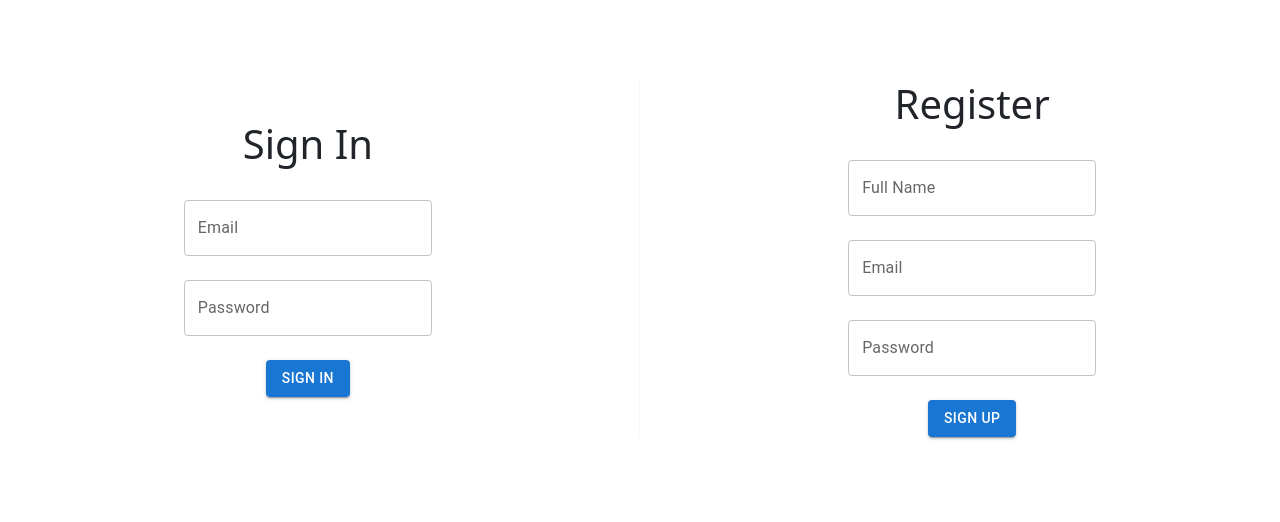
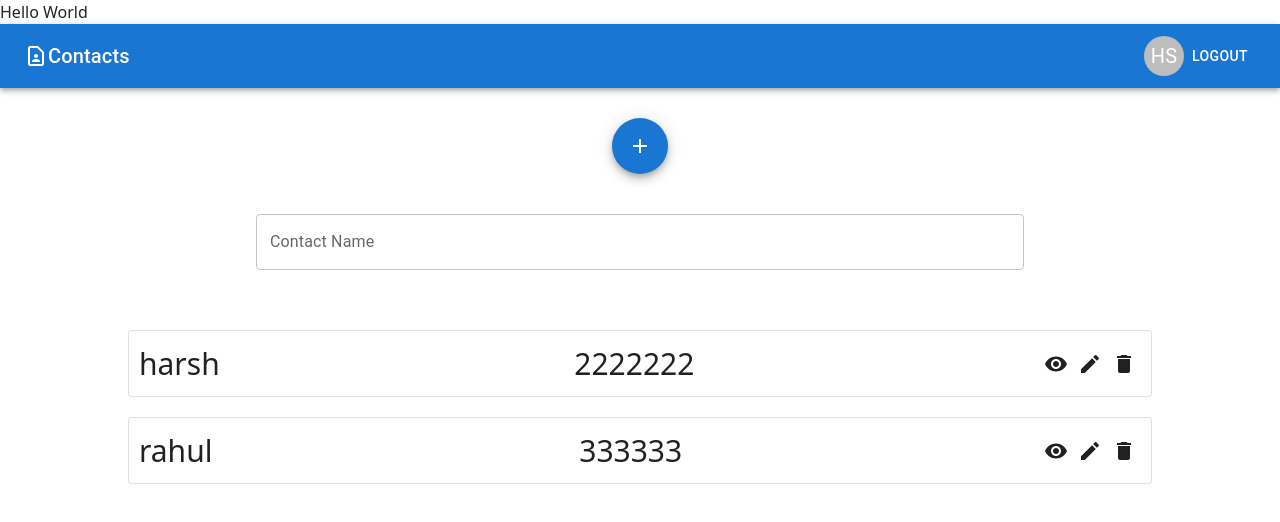
Before and after one commit to Rahulk990/TP_Client, a React (Create React App) app: page / in a window 1280 px wide. Shown: the top 522 px of the page. Built offline with nearby package versions, Linux system fonts and the light colour scheme; no server answers.

Commit message:
Added contact list component on contact page

```diff
--- a/package.json
+++ b/package.json
@@ -10,11 +10,9 @@
     "@testing-library/jest-dom": "^5.16.1",
     "@testing-library/react": "^12.1.2",
     "@testing-library/user-event": "^13.5.0",
-<<<<<<< HEAD
+    "axios": "^0.25.0",
     "bcryptjs": "^2.4.3",
-=======
     "bootstrap": "^5.1.3",
->>>>>>> a5d6d35981486e893ab76663162da32c02439a7d
     "react": "^17.0.2",
     "react-dom": "^17.0.2",
     "react-scripts": "5.0.0",
--- a/src/App.js
+++ b/src/App.js
@@ -1,18 +1,32 @@
-import { createContext, useState } from "react";
+import {useState, useEffect } from "react";
 import "./App.css";
 import { ContactsPage } from "./Contacts";
 import { LoginPage } from "./Login";
-
-export const AuthContext = createContext();
+import 'bootstrap/dist/css/bootstrap.min.css';
 
 function App() {
+  const [userDetails, setUserDetails] = useState(null);
   const existingTokens = localStorage.getItem("authToken");
   const [authTokens, setAuthTokens] = useState(existingTokens);
+  useEffect(() => {
+    console.log('Something');
+    fetch("http://localhost:8080/status")
+      .then((res) => res.text())
+      .then((data) => {
+        console.log(data);
+      });
+
+    console.log(localStorage.getItem("sessionToken"));
+    setAuthTokens(localStorage.getItem("sessionToken"));
+  }, []);
+
+  // const authTokens = localStorage.getItem("sessionToken");
 
   return (
-    <AuthContext.Provider value={{ authTokens, setAuthTokens }}>
-      {authTokens ? <ContactsPage /> : <LoginPage />}
-    </AuthContext.Provider>
+    <div>
+      Hello World
+      {authTokens ? <LoginPage /> : <ContactsPage userDetails={userDetails} setAuthTokens={setAuthTokens}/>}
+    </div>
   );
 }
 
--- a/src/Components/AddContact/AddContact.js
+++ b/src/Components/AddContact/AddContact.js
@@ -1,7 +1,7 @@
 import { Fab } from '@mui/material'
 import React from 'react'
 import AddIcon from '@mui/icons-material/Add';
-import AddContactDialog from './AddContactDialog';
+import ContactDialog from '../ContactDialog/ContactDialog';
 function AddContact() {
     const [open, setOpen] = React.useState(false);
     const handleAddContactClick = () => {
@@ -15,7 +15,7 @@ function AddContact() {
             <Fab color="primary" aria-label="add" onClick={handleAddContactClick}>
                 <AddIcon />
             </Fab>
-            <AddContactDialog open={open} handleClose={handleClose}/>
+            <ContactDialog open={open} handleClose={handleClose} editMode={false}/>
         </div>
     )
 }
--- a/src/Components/AddContact/AddContactDialog.js
+++ /dev/null
@@ -1,36 +0,0 @@
-import { SubtitlesOutlined } from '@mui/icons-material'
-import { Dialog, DialogTitle, TextField } from '@mui/material'
-import React from 'react'
-
-function AddContactDialog({open, handleClose}) {
-    const styles = {
-        dialogHeading: {
-            marginTop: '10px',
-            fontWeight: 'bold',
-            fontSize: '20px'
-        },
-        inputField: {
-            width: '70%',
-            marginTop: '20px',
-            marginBottom: '20px'
-        }
-    }
-    return (
-        <Dialog onClose={handleClose} open={open} fullWidth={true} maxWidth={'sm'}>
-            <div className='d-flex justify-content-center'>
-                <div style={styles.dialogHeading}>Add a Contact</div>
-            </div>
-            <div className='d-flex justify-content-center'>
-                <TextField required id="outlined-basic" label="Name" variant="outlined" style={styles.inputField}/>
-            </div>
-            <div className='d-flex justify-content-center'>
-                <TextField id="outlined-basic" label="Email Address" variant="outlined" style={styles.inputField} />
-            </div>
-            <div className='d-flex justify-content-center'>
-                <TextField id="outlined-basic" label="Phone Number" variant="outlined"  style={styles.inputField} inputProps={{ inputMode: 'numeric', pattern: '[0-9]*' }}/>
-            </div>
-        </Dialog>
-    )
-}
-
-export default AddContactDialog
--- /dev/null
+++ b/src/Components/ContactDialog/ContactDialog.js
@@ -0,0 +1,46 @@
+import { Button, Dialog, TextField } from '@mui/material';
+import React from 'react';
+
+function ContactDialog({open, handleClose, editMode, contact}) {
+    const handleSaveClick = () => {
+    }
+    const styles = {
+        dialogHeading: {
+            marginTop: '10px',
+            fontWeight: 'bold',
+            fontSize: '20px'
+        },
+        inputField: {
+            width: '70%',
+            marginTop: '20px',
+            marginBottom: '20px'
+        }
+    }
+    return (
+        <Dialog onClose={handleClose} open={open} fullWidth={true} maxWidth={'sm'}>
+            <div style={{paddingTop: '20px', paddingBottom: '20px'}}>
+            <div className='d-flex justify-content-center'>
+                <div style={styles.dialogHeading}>{editMode? 'Edit Contact' : 'Add a Contact'}</div>
+            </div>
+            <div className='d-flex justify-content-center'>
+                <TextField required id="outlined-required" label="Name" variant="outlined" style={styles.inputField} defaultValue={editMode?contact.fullName: ''}/>
+            </div>
+            <div className='d-flex justify-content-center'>
+                <TextField id="outlined-basic" label="Phone Number" variant="outlined"  style={styles.inputField} defaultValue={editMode?contact.phoneNumber: ''} inputProps={{ inputMode: 'numeric', pattern: '[0-9]*' }}/>
+            </div>
+            <div className='d-flex justify-content-center'>
+                <TextField id="outlined-basic" label="Email ID" variant="outlined" style={styles.inputField} defaultValue={editMode?contact.email: ''} />
+            </div>
+            <div className='d-flex justify-content-center'>
+                <TextField id="outlined-basic" label="Address" variant="outlined" style={styles.inputField} defaultValue={editMode?contact.address: ''} />
+            </div>
+            <div className='d-flex justify-content-center'>
+                <Button variant="contained" onClick={handleSaveClick}>Save</Button>
+            </div>
+            </div>
+
+        </Dialog>
+    )
+}
+
+export default ContactDialog;
--- /dev/null
+++ b/src/Components/ContactList/Contact.js
@@ -0,0 +1,56 @@
+import { Card } from '@mui/material';
+import React from 'react';
+import VisibilityIcon from '@mui/icons-material/Visibility';
+import EditIcon from '@mui/icons-material/Edit';
+import DeleteIcon from '@mui/icons-material/Delete';
+import ContactDialog from '../ContactDialog/ContactDialog';
+import ContactExpanded from './ContactExpanded';
+
+function Contact({contact}) {
+    const [openView, setOpenView] = React.useState(false);
+    const [openEdit, setOpenEdit] = React.useState(false);
+    const handleExpandViewClick = () => {
+        setOpenView(true);
+    }
+    const handleViewClose = () => {
+        setOpenView(false);
+    }
+    const handleEditClick = () => {
+        setOpenEdit(true);
+    }
+    const handleEditClose = () => {
+        setOpenEdit(false);
+    }
+    const handleDeleteClick = () => {
+
+    }
+    const styles = {
+        container: {
+            width: '80%',
+            backgroundColor: 'white',
+            fontSize: '30px',
+            padding: '10px',
+            marginTop: '10px',
+            marginBottom: '10px'
+        },
+        icon: {
+            margin: '0 5px',
+            cursor: 'pointer'
+        }
+    }
+  return <div className='d-flex justify-content-center'>
+  <Card variant='outlined' style={styles.container} className='d-flex justify-content-between align-items-center'>
+      <span style={{marginRight: '10px'}}>{contact.fullName}</span>
+      <span>{contact.phoneNumber}</span>
+       <div className='d-flex justify-content-between'>
+        <VisibilityIcon style={styles.icon} onClick={handleExpandViewClick}/>
+        <ContactExpanded open={openView} handleClose={handleViewClose} contact={contact}/>
+        <EditIcon style={styles.icon} onClick={() => handleEditClick(true)}/>
+        <ContactDialog open={openEdit} handleClose={handleEditClose} editMode={true} contact={contact}/>
+        <DeleteIcon style={styles.icon} handleClick={handleDeleteClick}/>
+    </div>
+  </Card>
+  </div>
+}
+
+export default Contact;
--- /dev/null
+++ b/src/Components/ContactList/ContactExpanded.js
@@ -0,0 +1,58 @@
+import { Dialog } from '@mui/material';
+import React from 'react';
+
+function ContactExpanded({open, handleClose, contact}) {
+    const handleSaveClick = () => {
+    }
+    const styles = {
+        dialogHeading: {
+            marginTop: '10px',
+            fontWeight: 'bold',
+            fontSize: '20px'
+        },
+        fieldContainer: {
+            width: '70%',
+            marginTop: '20px',
+            marginBottom: '20px',
+            fontSize: '30px'
+        },
+        fieldName: {
+            marginRight: '10px'
+        }
+    }
+    return (
+        <Dialog onClose={handleClose} open={open} fullWidth={true} maxWidth={'sm'}>
+            <div style={{paddingTop: '20px', paddingBottom: '20px'}}>
+                <div className='d-flex justify-content-center'>
+                    <div style={styles.dialogHeading}>Contact Details</div>
+                </div>
+                <div className='d-flex justify-content-center'>
+                    <div style={styles.fieldContainer}>
+                        <span style={styles.fieldName}>Name: </span>
+                        <span>{contact.fullName}</span>
+                    </div>
+                </div>
+                <div className='d-flex justify-content-center'>
+                    <div style={styles.fieldContainer}>
+                        <span style={styles.fieldName}>Phone Number: </span>
+                        <span> {contact.phoneNumber}</span>
+                    </div>
+                </div>
+                <div className='d-flex justify-content-center'>
+                    <div style={styles.fieldContainer}>
+                        <span style={styles.fieldName}>Email Id: </span>
+                        <span> {contact.email}</span>
+                    </div>
+                </div>
+                <div className='d-flex justify-content-center'>
+                    <div style={styles.fieldContainer}>
+                        <span style={styles.fieldName}>Address: </span>
+                        <span>{contact.address}</span>
+                    </div>
+                </div>
+            </div>
+        </Dialog>
+    )
+}
+
+export default ContactExpanded;
--- /dev/null
+++ b/src/Components/ContactList/ContactList.js
@@ -0,0 +1,10 @@
+import React from 'react';
+import Contact from './Contact';
+function ContactList({contactsList}) {
+    const contactsComponent = contactsList.map(contact => <Contact contact={contact}/>)
+  return <div>
+      {contactsComponent}
+  </div>;
+}
+
+export default ContactList;
--- a/src/Contacts/ContactsPage.jsx
+++ b/src/Contacts/ContactsPage.jsx
@@ -2,11 +2,25 @@ import React, {useState} from "react";
 import Navbar from '../Components/Navbar/Navbar';
 import AddContact from '../Components/AddContact/AddContact';
 import SearchBar from '../Components/SearchBar/SearchBar';
+import ContactList from '../Components/ContactList/ContactList.js';
 import 'bootstrap/dist/css/bootstrap.min.css';
 import { Fab } from "@mui/material";
 
 const ContactsPage = ({userDetails, setAuthTokens}) => {
-  const [contactsList, setContactsList] = useState([]);
+  const [contactsList, setContactsList] = useState([
+   {
+     fullName: 'harsh',
+     email: 'abc@abc.com',
+     phoneNumber:'2222222',
+     address: 'Sant Garh'
+   },
+   {
+    fullName: 'rahul',
+    email: 'abc@abc.com',
+    phoneNumber:'333333',
+    address: 'delhi'
+   }
+  ]);
   const syncScoresWithBackend = () => {
   }
 
@@ -21,6 +35,10 @@ const ContactsPage = ({userDetails, setAuthTokens}) => {
         <div style={{marginTop: '40px'}}>
           <SearchBar/>
         </div>
+
+        <div style={{marginTop: '50px'}}>
+          <ContactList contactsList={contactsList}/>
+        </div>
     </>
   );
 };
--- a/src/Login/LoginComponent.jsx
+++ b/src/Login/LoginComponent.jsx
@@ -1,14 +1,14 @@
 import { Box, Button, TextField } from "@mui/material";
 import bcrypt from "bcryptjs/dist/bcrypt";
 import React, { useContext, useState } from "react";
-import { AuthContext } from "../App";
+// import { AuthContext } from "../App";
 
 const LoginComponent = () => {
   const [email, setEmail] = useState("");
   const [password, setPassword] = useState("");
   const [isWrong, setIsWrong] = useState(false);
 
-  const { setAuthTokens } = useContext(AuthContext);
+  // const { setAuthTokens } = useContext(AuthContext);
 
   const signInHandler = () => {
     const url = "http://localhost:8080/login";
@@ -30,7 +30,7 @@ const LoginComponent = () => {
           setIsWrong(true);
         } else {
           localStorage.setItem("authToken", data);
-          setAuthTokens(data);
+          // setAuthTokens(data);
         }
       });
   };
--- a/src/Login/RegisterComponent.jsx
+++ b/src/Login/RegisterComponent.jsx
@@ -1,7 +1,7 @@
 import { Box, Button, TextField } from "@mui/material";
 import bcrypt from "bcryptjs/dist/bcrypt";
 import React, { useContext, useState } from "react";
-import { AuthContext } from "../App";
+// import { AuthContext } from "../App";
 
 const RegisterComponent = () => {
   const [name, setName] = useState("");
@@ -9,7 +9,7 @@ const RegisterComponent = () => {
   const [password, setPassword] = useState("");
   const [isEmailPresent, setIsEmailPresent] = useState(false);
 
-  const { setAuthTokens } = useContext(AuthContext);
+  // const { setAuthTokens } = useContext(AuthContext);
 
   const registerHandler = () => {
     const url = "http://localhost:8080/register";
@@ -32,7 +32,7 @@ const RegisterComponent = () => {
           setIsEmailPresent(true);
         } else {
           localStorage.setItem("authToken", data);
-          setAuthTokens(data);
+          // setAuthTokens(data);
         }
       });
   };
```
Also changed, not shown: 1 other file (tests, documents, lock files or other folders).
